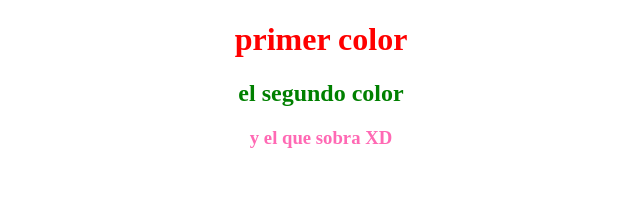
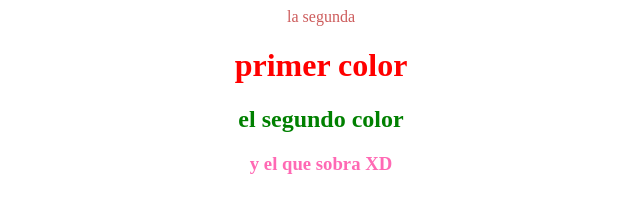
Before and after one commit to DylannST/practicandoCod, a plain HTML site: page index.html in a window 1280 px wide. Shown: the whole page, without its empty margins (319-959 px from the left). Drawn offline with Linux system fonts and the light colour scheme.

Commit message:
cree una cabecera

```diff
--- a/css/estilos.css
+++ b/css/estilos.css
@@ -14,3 +14,7 @@ margin: auto;
 .tres{
     color: hotpink;
 }
+.developer{
+    text-align: center;
+    color: indianred;
+}
--- a/index.html
+++ b/index.html
@@ -7,6 +7,9 @@
    <link rel="stylesheet" href="css/estilos.css">
   </head>
   <body>
+    <div class="developer">
+      la segunda
+    </div>
     <div class="centrar">
         <h1 class="uno">primer color</h1>
         <h2 class="dos">el segundo color</h2>
```
